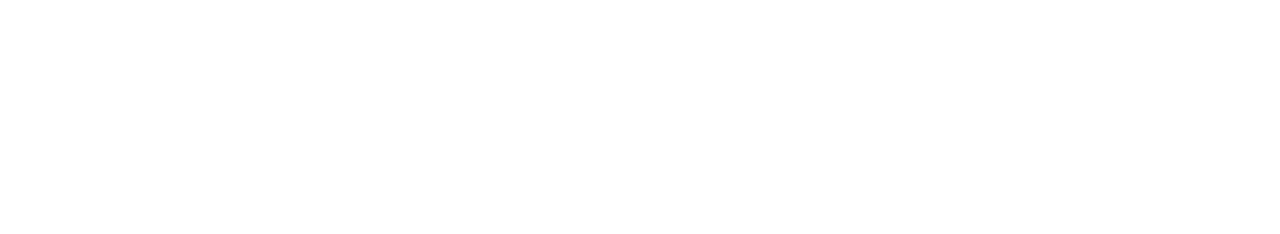
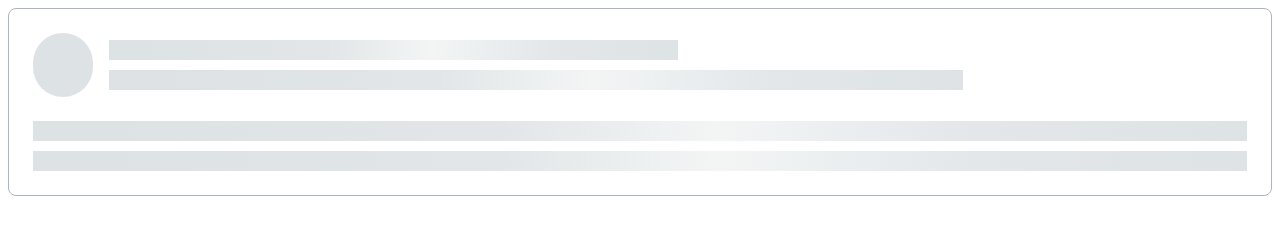
Before and after one commit to js-tasks-ru/htmlcss-20220519_mraleksej, a website: page 04-lection2/02-skeleton/index.html in a window 1280 px wide. Drawn offline with Linux system fonts and the light colour scheme.

Commit message:
add 04-lection2-02-skeleton solution

```diff
--- a/04-lection2/02-skeleton/index.html
+++ b/04-lection2/02-skeleton/index.html
@@ -6,6 +6,21 @@
         <link rel="stylesheet" href="./skeleton.css">
     </head>
     <body>
-
+        <div class="skeleton">
+            <div class="skeleton__header">
+                <div class="skeleton__avatar">
+                </div>
+                <div class="skeleton__box">
+                    <div class="skeleton__line small"></div>
+                    <div class="skeleton__line normal"></div>
+                </div>
+            </div>
+            <div class="skeleton__footer">
+                <div class="skeleton__box">
+                    <div class="skeleton__line long"></div>
+                    <div class="skeleton__line long"></div>
+                </div>
+            </div>
+        </div>
     </body>
 </html>
--- a/04-lection2/02-skeleton/skeleton.css
+++ b/04-lection2/02-skeleton/skeleton.css
@@ -0,0 +1,46 @@
+.skeleton{
+    border: 1px solid var(--grey-3);
+    border-radius: 8px;
+    padding: 24px;
+    display: flex;
+    flex-direction: column;
+    gap: 24px;
+}
+
+.skeleton__header{
+    display: flex;
+    gap: 16px;
+}
+
+.skeleton__avatar{
+    width: 64px;
+    height: 64px;
+    background-color: var(--grey-2);
+    border-radius: 64px;
+}
+
+.skeleton__box{
+    width: 100%;
+    display: flex;
+    flex-direction: column;
+    justify-content: center;
+    gap: 10px;
+}
+
+.skeleton__line {
+    height: 20px;
+    /*свойства эффекта скопирован из фигмы*/
+    background: linear-gradient(92.51deg, #DDE2E5 6.44%, #E2E6E8 38.47%, #F3F5F5 56.48%, #E3E7EA 77.5%, #DDE2E5 102.52%)
+}
+
+.small{
+    width: 50%;
+}
+
+.normal{
+    width: 75%;
+}
+
+.skeleton__footer .long{
+    width: 100%;
+}
--- a/assets/fonts/fonts.css
+++ b/assets/fonts/fonts.css
@@ -1 +1,2 @@
 @import url('https://fonts.googleapis.com/css2?family=Roboto:ital,wght@0,100;0,300;0,400;0,500;0,700;0,900;1,100;1,300;1,400;1,500;1,700;1,900&display=swap');
+@import url('https://fonts.googleapis.com/css2?family=Inter:wght@100;200;300;400;500;600;700;800;900&display=swap');
```
